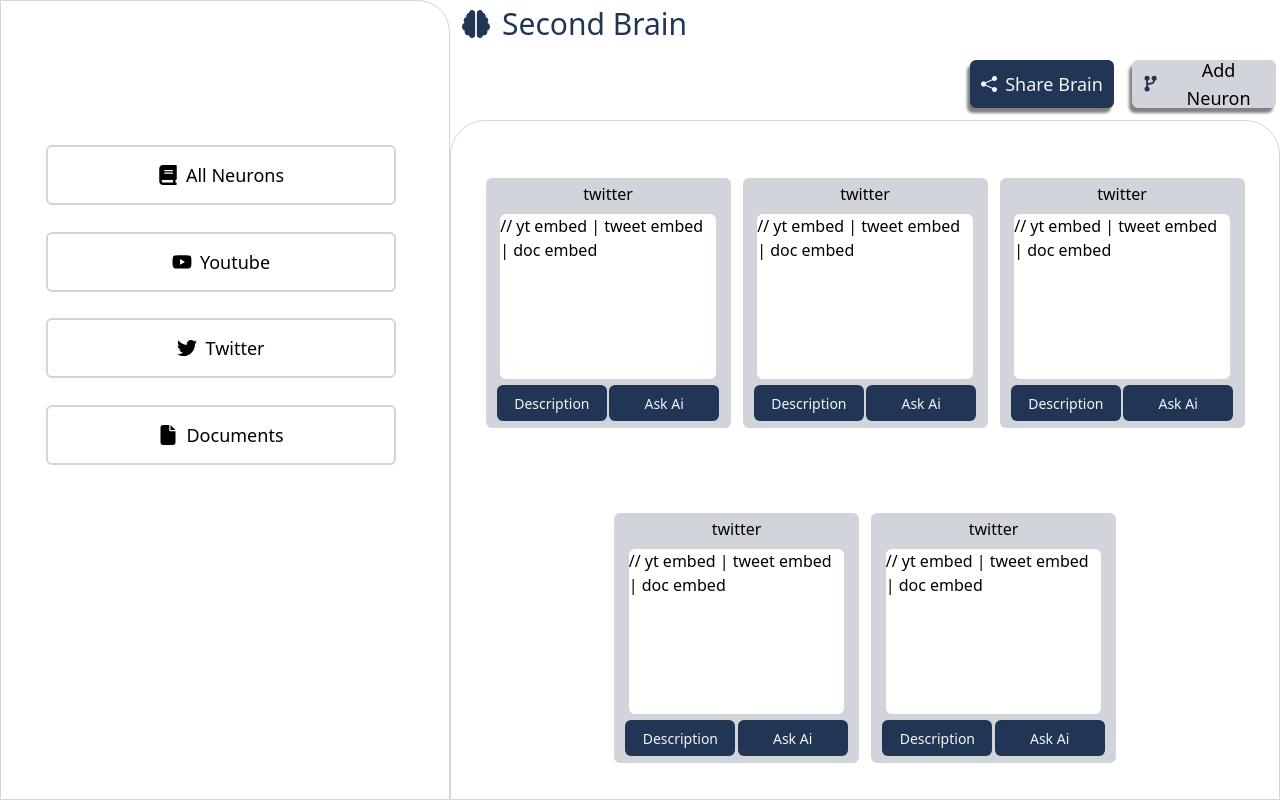
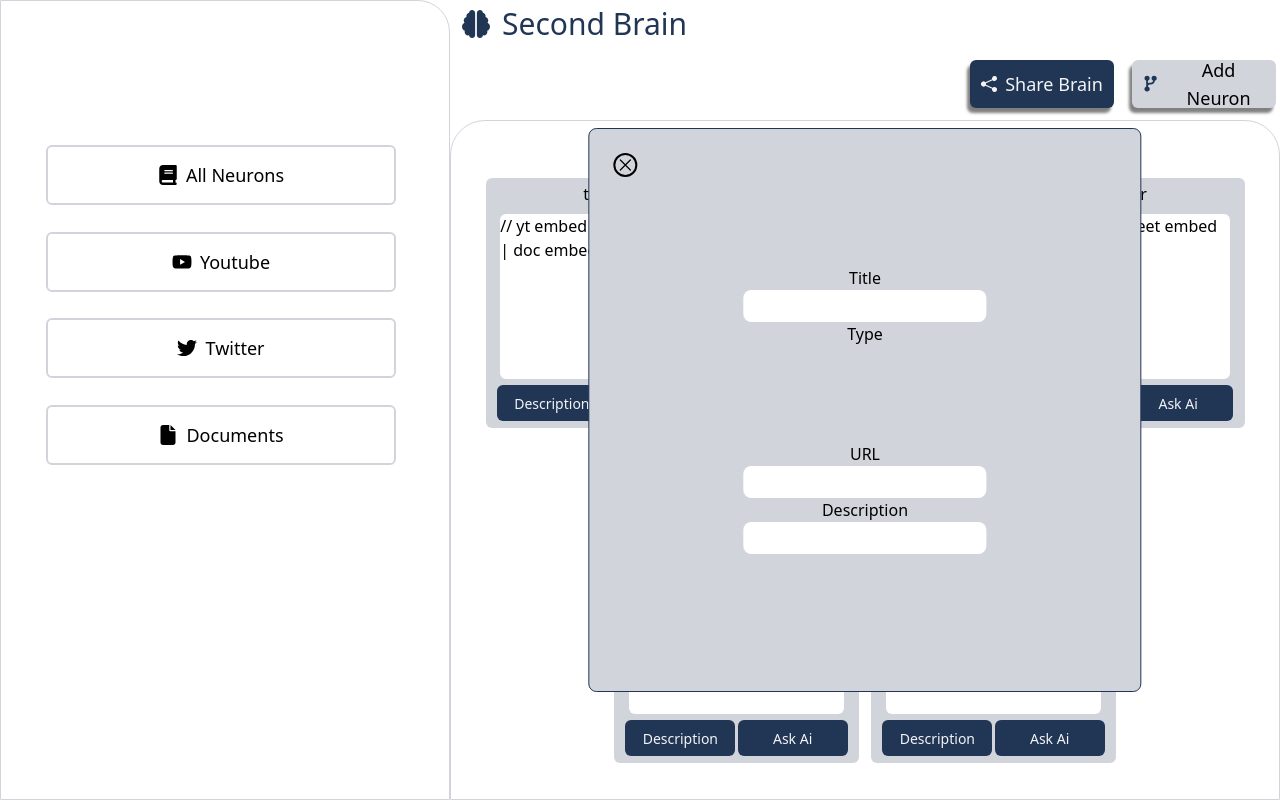
Before and after one commit to Aditya-Rawat01/Second-Brain, a React (Vite) app in the folder frontend/: page / in a window 1280 px wide. Both pictures are taken after a click on the button "Add Neuron". Built offline with nearby package versions, Linux system fonts and the light colour scheme.

Commit message:
More modals

```diff
--- /dev/null
+++ b/frontend/src/Components/AddNeuronComponent/AddNeuronModal.tsx
@@ -0,0 +1,32 @@
+import {  useSetRecoilState } from "recoil"
+import { AddNeuronAtom } from "../../RecoilAtoms/AddNeuronAtom"
+import { CancelIcon } from "../../Icons/CancelIcon"
+
+export const AddNeuronModal=()=>{
+   const setStateVal=useSetRecoilState(AddNeuronAtom)
+    return (
+
+     <div className="w-2/3 h-3/4 flex  justify-center items-center absolute top-[80px] left-1/2 -translate-x-1/2 bg-primary border border-secondary z-50 rounded-lg">
+        <div className="absolute top-6 left-6" onClick={()=>setStateVal(false)}><CancelIcon size="size-6"/></div>
+        <form onSubmit={(e)=>e.preventDefault()} className="w-1/2 flex flex-col items-center bg-primary rounded-lg">
+            <label>Title</label>
+            <input className="rounded-lg p-1 pl-2" type="text"></input>
+
+            <label>Type</label>
+            <input className="rounded-lg p-1 pl-2" type="button"></input>
+            <input className="rounded-lg p-1 pl-2" type="button"></input>
+            <input className="rounded-lg p-1 pl-2" type="button"></input>
+
+            <label>URL</label>
+            <input className="rounded-lg p-1 pl-2" type="url"/>
+
+            <label>Description</label>
+            <input className="rounded-lg p-1 pl-2" type="text"></input>
+
+
+        </form>
+
+    </div>
+
+    )
+}
--- a/frontend/src/Components/ContentModalComponent/ContentModalUtils.tsx
+++ b/frontend/src/Components/ContentModalComponent/ContentModalUtils.tsx
@@ -1,5 +1,6 @@
 export interface ContentModalProps {
     title: string,
+    type:"twitter"|"youtube"|"doc"
     url: string,
     description:string,
     id:number
--- a/frontend/src/Components/HeroComponent/HeroComponent.tsx
+++ b/frontend/src/Components/HeroComponent/HeroComponent.tsx
@@ -1,14 +1,16 @@
-import { useSetRecoilState } from "recoil"
+import { useRecoilState, useSetRecoilState } from "recoil"
 import { Button } from "../ButtonComponent/Button"
 import { SidebarSwitch } from "../../RecoilAtoms/SidebarSwitch"
 import { HamMenu } from "../../Icons/HamMenu"
 import { ShareBrainIcon } from "../../Icons/ShareBrainIcon"
 import { AddNeuron } from "../../Icons/AddNeuron"
 import { ContentModal } from "../ContentModalComponent/ContentModal"
+import { AddNeuronAtom } from "../../RecoilAtoms/AddNeuronAtom"
+import { AddNeuronModal } from "../AddNeuronComponent/AddNeuronModal"
 
 export const HeroComponent=()=>{
     const setSidebar=useSetRecoilState(SidebarSwitch)
-
+    const [AddNeuronVal,setAddneuronAtom]=useRecoilState(AddNeuronAtom)
     return (
         <div className=" absolute right-0 w-full h-[calc(100%-48px)] lg:h-[calc(100%-48px)] bottom-0 lg:w-[calc(100%-450px)] z-0">
             <div className="h-[72px] w-full flex  justify-between items-center">
@@ -18,7 +20,8 @@ export const HeroComponent=()=>{
                 <div className="w-[260px] h-fit md:w-[400px] lg:w-[310px] flex justify-between pr-1">
 
                     <Button text="Share Brain" size="brain-res" variant="secondary" shadow="shadow" startingIcon={<ShareBrainIcon/>}/>
-                    <Button text="Add Neuron" size="brain-res" variant="primary" shadow="shadow" startingIcon={<AddNeuron/>}/>
+                    <Button text="Add Neuron" size="brain-res" variant="primary" shadow="shadow" startingIcon={<AddNeuron/>} onclick={()=>setAddneuronAtom(true)}/>
+                    {AddNeuronVal && <AddNeuronModal/>}
                 </div>
             </div>
 
@@ -26,11 +29,11 @@ export const HeroComponent=()=>{
 
             <div className="min-h-[calc(100%-72px)] h-fit pt-5 w-full bg-white border border-primary flex flex-wrap gap-3 items-center justify-center  rounded-t-[35px]">
                 {/*Provide _id in place of id */}
-                <ContentModal title="twitter" url="http://fadf" description="Hello world oh hello world" id={1}/>
-                <ContentModal title="twitter" url="http://fadf" description="Hello world oh hello world" id={2}/>
-                <ContentModal title="twitter" url="http://fadf" description="Hello world oh hello world" id={3}/>
-                <ContentModal title="twitter" url="http://fadf" description="Hello world oh hello world" id={4}/>
-                <ContentModal title="twitter" url="http://fadf" description="Hello world oh hello world" id={5}/>
+                <ContentModal title="twitter" type="twitter" url="http://fadf" description="Hello world oh hello world" id={1}/>
+                <ContentModal title="twitter" type="youtube" url="http://fadf" description="Hello world oh hello world" id={2}/>
+                <ContentModal title="twitter" type="doc" url="http://fadf" description="Hello world oh hello world" id={3}/>
+                <ContentModal title="twitter" type="twitter" url="http://fadf" description="Hello world oh hello world" id={4}/>
+                <ContentModal title="twitter" type="twitter" url="http://fadf" description="Hello world oh hello world" id={5}/>
             </div>
         </div>
     )
--- a/frontend/src/Icons/CancelIcon.tsx
+++ b/frontend/src/Icons/CancelIcon.tsx
@@ -1,7 +1,7 @@
 export const CancelIcon=({size}:{size:string})=>{
     return (
         <>
-        <svg xmlns="http://www.w3.org/2000/svg" fill="none" viewBox="0 0 24 24" strokeWidth={1.5} stroke="currentColor" className={`${size} border-2 border-black rounded-full`}>
+        <svg xmlns="http://www.w3.org/2000/svg" fill="none" viewBox="0 0 24 24" strokeWidth={1.5} stroke="currentColor" className={`${size} border-2 border-black rounded-full hover:cursor-pointer`}>
         <path strokeLinecap="round" strokeLinejoin="round" d="M6 18 18 6M6 6l12 12" />
         </svg>
 
--- /dev/null
+++ b/frontend/src/RecoilAtoms/AddNeuronAtom.ts
@@ -0,0 +1,6 @@
+import { atom } from "recoil";
+
+export const AddNeuronAtom=atom({
+    key:"AddNeuronAtom",
+    default:false
+})
```
